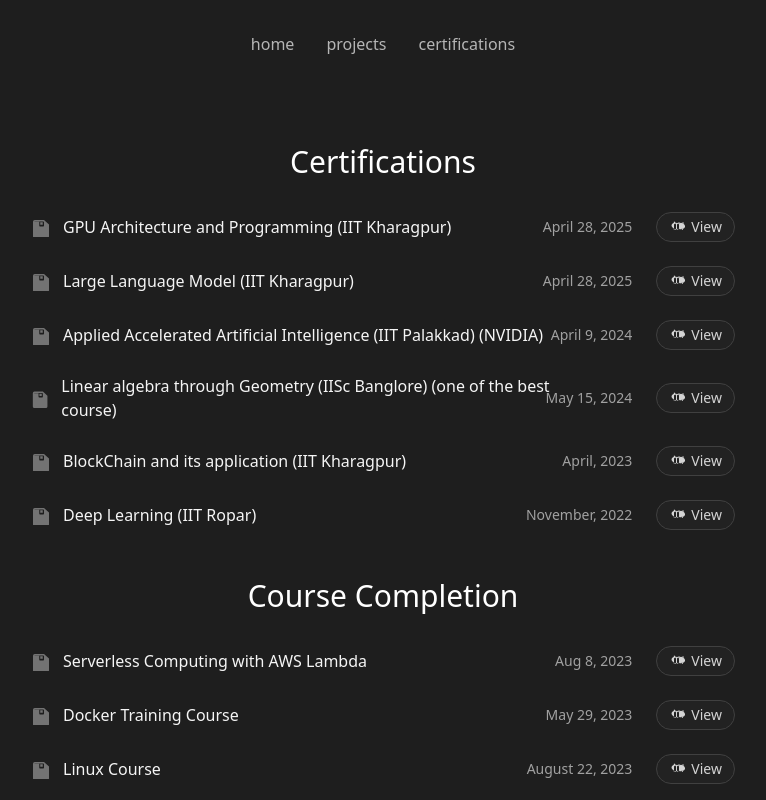
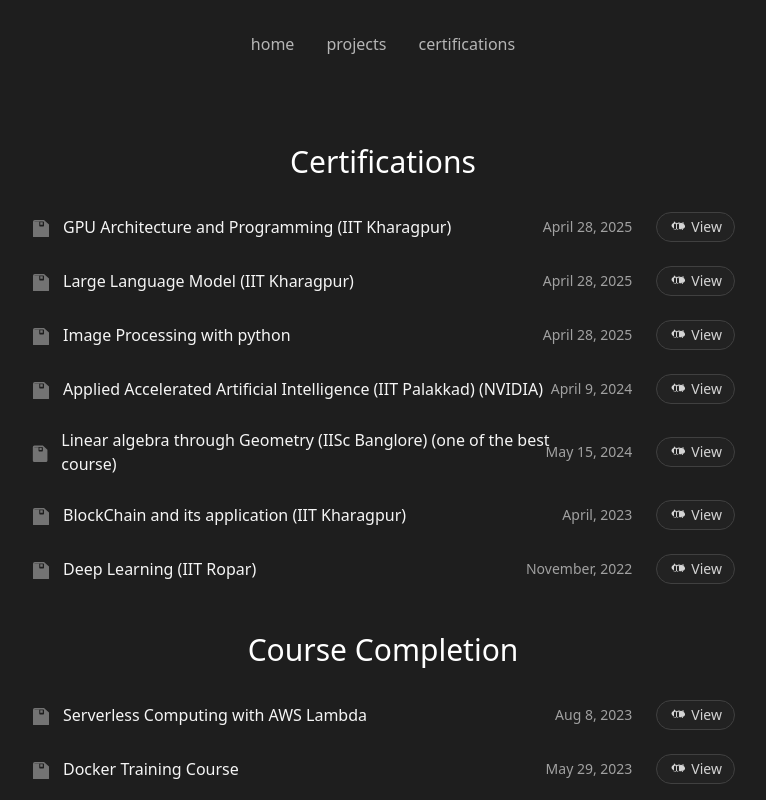
Before and after one commit to john221wick/portfolio, a SvelteKit app: page /certifications in a window 1280 px wide. Shown: the top 800 px of the page, without its empty margins (257-1023 px from the left). Built offline with nearby package versions, Linux system fonts and the light colour scheme.

Commit message:
added 1 certificate

```diff
--- a/src/lib/components/Footer.svelte
+++ b/src/lib/components/Footer.svelte
@@ -20,7 +20,7 @@
 		/>
 	</a>
 	<a
-		href="https://www.linkedin.com/in/bhushan-bharat-51ba4825b/"
+		href="https://www.linkedin.com/in/bhushan-bharat-51ba4825b/ "
 		class="opacity-70 transition-opacity duration-200 hover:opacity-100"
 	>
 		<img
--- a/src/routes/certifications/+page.svelte
+++ b/src/routes/certifications/+page.svelte
@@ -23,6 +23,12 @@
 			title: 'Large Language Model (IIT Kharagpur)',
 			href: '/test.md',
 			certHref: 'https://drive.google.com/file/d/1ooPebX8Gb6vn6yln84T0I5W0kho_5nmm/view?usp=sharing'
+		},
+		{
+			date: 'April 28, 2025',
+			title: 'Image Processing with python',
+			href: '/test.md',
+			certHref: 'https://drive.google.com/file/d/1pQ8vRAbWERdYcreQrF-LmWoDMji0cjbx/view?usp=sharing'
 		},
 		{
 			date: 'April 9, 2024',
```
